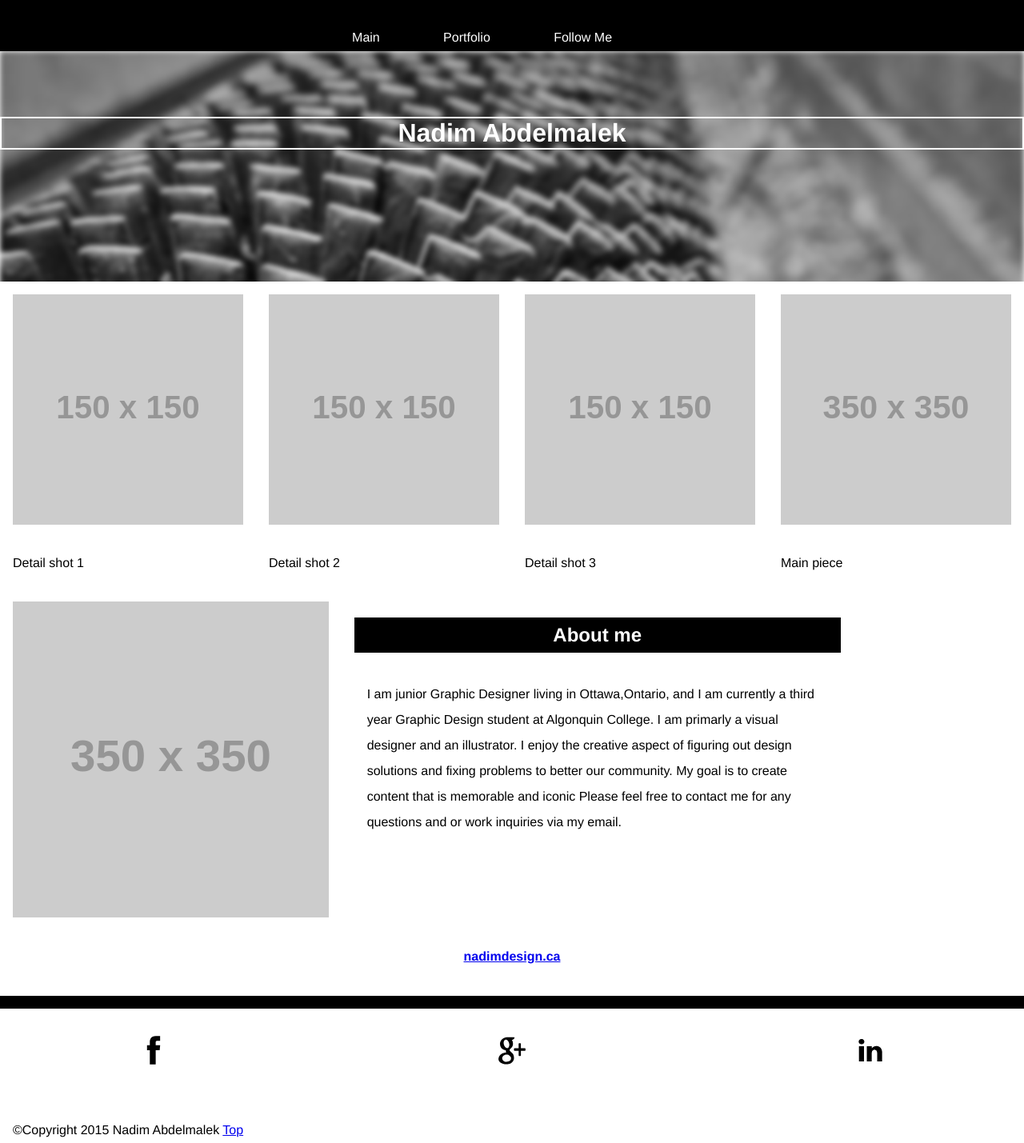
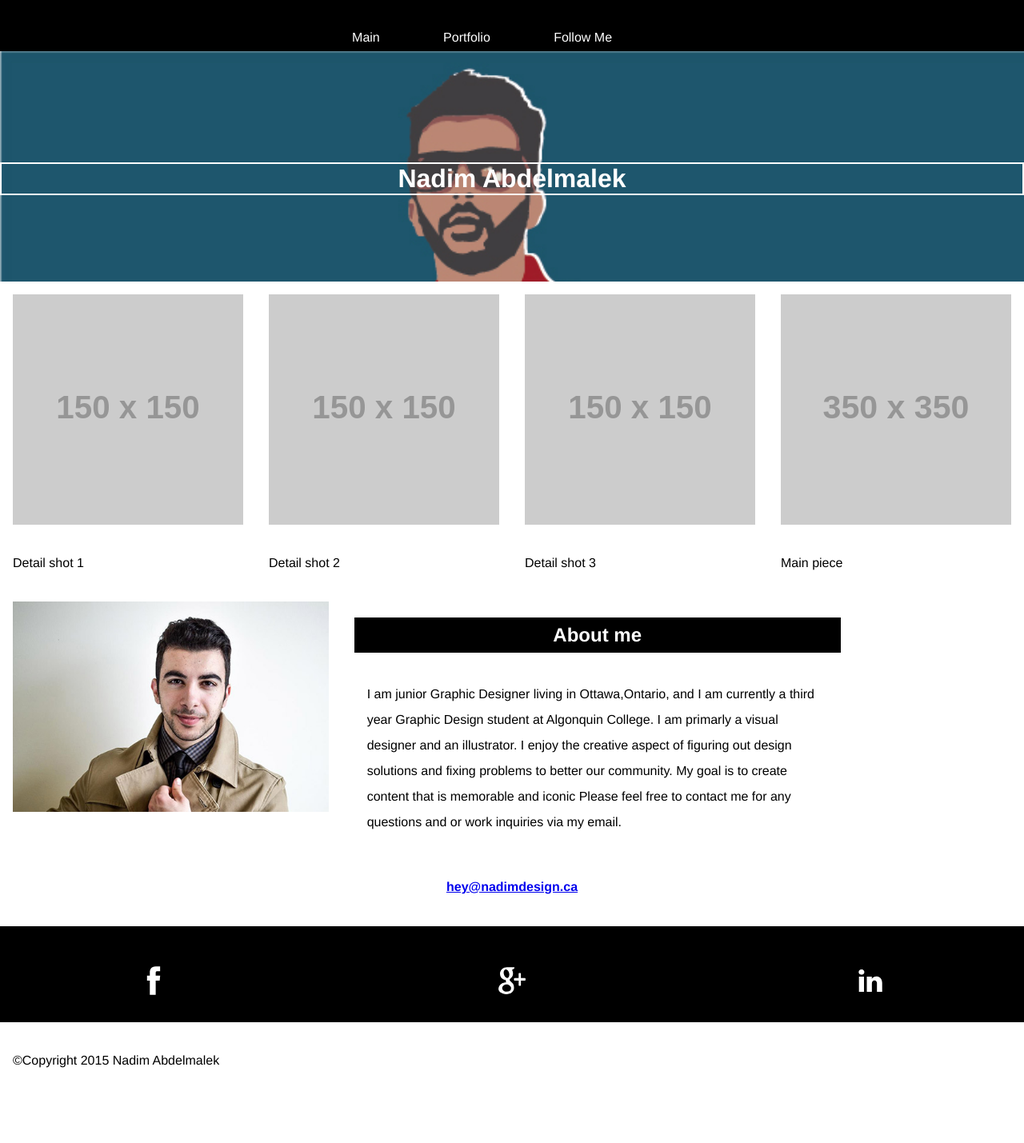
Before and after one commit to nadim944/portfolio, a Jekyll site: the page built from index.html, in a window 1280 px wide. Shown: the whole page at 80% size. Built offline with Jekyll 4.4.1, drawn with Linux system fonts in a browser that asks for light colours; Markdown is read by kramdown in place of the engine named in the settings; after the commit the page ends 1342 px from its top, so only the background shows below that.

Commit message:
Fixed banner image and footer
Changed banner image, and added background color to my footer. Also
fixed my email.

```diff
--- a/_layouts/default.html
+++ b/_layouts/default.html
@@ -30,7 +30,7 @@
         <a href= "https://www.linkedin.com/pub/nadim-abdelmalek/b1/b21/606"><img src= "images/linkedin-logo.svg" alt="linkedin"></a>
     </div>
 
-        <p class="micro copyright gutter">©Copyright 2015 Nadim Abdelmalek <a href="#top">Top</a></p>
+        <p class="micro copyright gutter">©Copyright 2015 Nadim Abdelmalek</p>
        </footer>
   </body>
 </html>
--- a/css/main.css
+++ b/css/main.css
@@ -111,8 +111,6 @@ header {
 }
 
 .banner-img {
-    -webkit-filter: blur(3px);
-    filter: blur(3px);
 }
 
 p {
@@ -126,7 +124,7 @@ h1 {
     color: white;
     text-align: center;
     position: absolute;
-    bottom: 50%;
+    bottom: 30%;
     left:0;
     right:0;
     margin-left:auto;
@@ -170,6 +168,7 @@ h3 {
 .social-media {
   padding: 2em 0;
   overflow: hidden;
+  background-color: black;
 }
 
 .social-media a {
--- a/index.html
+++ b/index.html
@@ -7,6 +7,7 @@ meta: This is my main page. You can find my contact information at the bottom of
 
         <div class="banner island">
             <img src="images/banner.jpg" alt="bannerimage" class="banner-img">
+
              <h1>Nadim Abdelmalek</h1>
             </div>
     <article>
@@ -40,7 +41,7 @@ meta: This is my main page. You can find my contact information at the bottom of
           <div class="grid">
     <div class="unit unit-xs-1 unit-s-1 unit-m-1-2 unit-l-1-3">
       <div class="gutter">
-        <img src="http://placehold.it/350x350" alt="piece-3" class="billboard">
+        <img src="images/profile-picture.jpg" alt="aboutme" class="billboard">
       </div>
     </div>
 
@@ -58,4 +59,4 @@ meta: This is my main page. You can find my contact information at the bottom of
     </article>
     </main>
 
-  <h3><a href="mailto:hey@nadimdesign.ca">nadimdesign.ca</a></h3>
+  <h3><a href="mailto:hey@nadimdesign.ca">hey@nadimdesign.ca</a></h3>
```
Also changed, not shown: images/banner.jpg, images/facebook-logo.svg, images/googleplus-logo.svg, images/linkedin-logo.svg, images/logo.svg (added), images/profile-picture.jpg (added).
